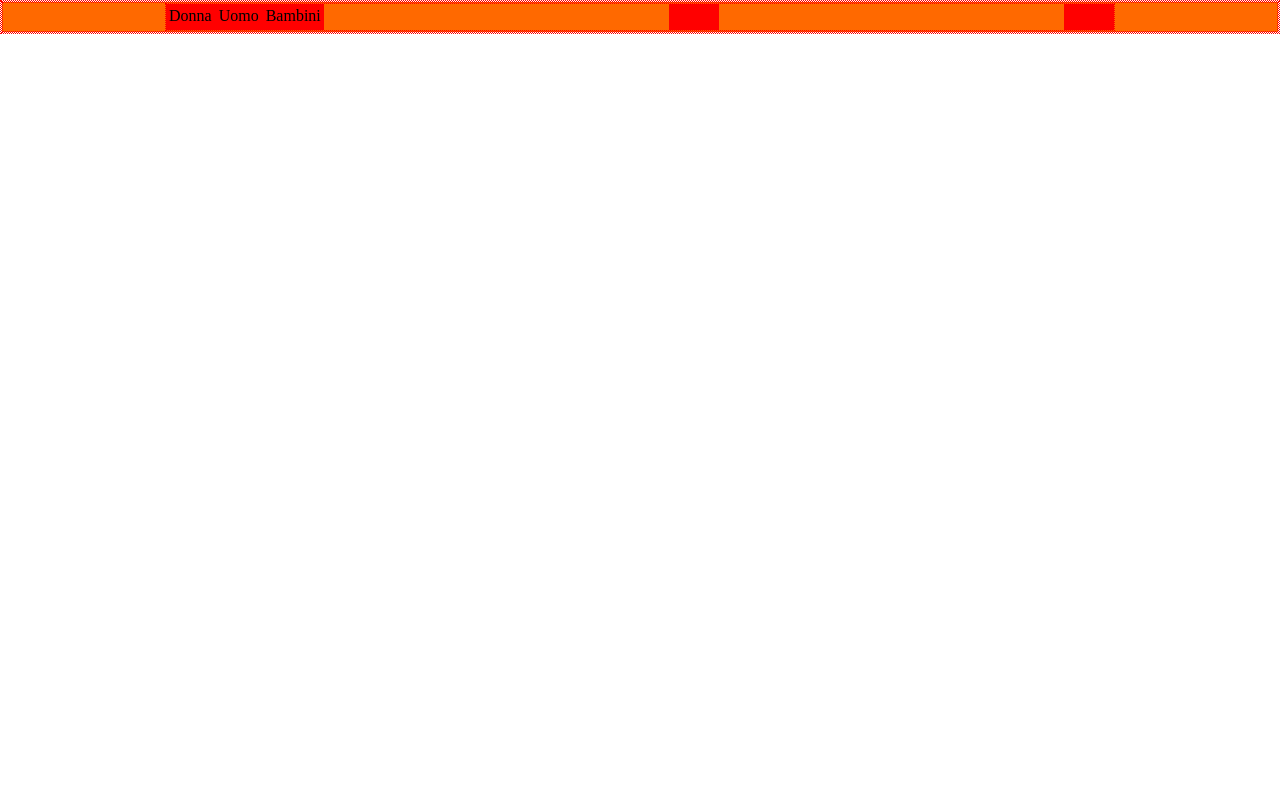
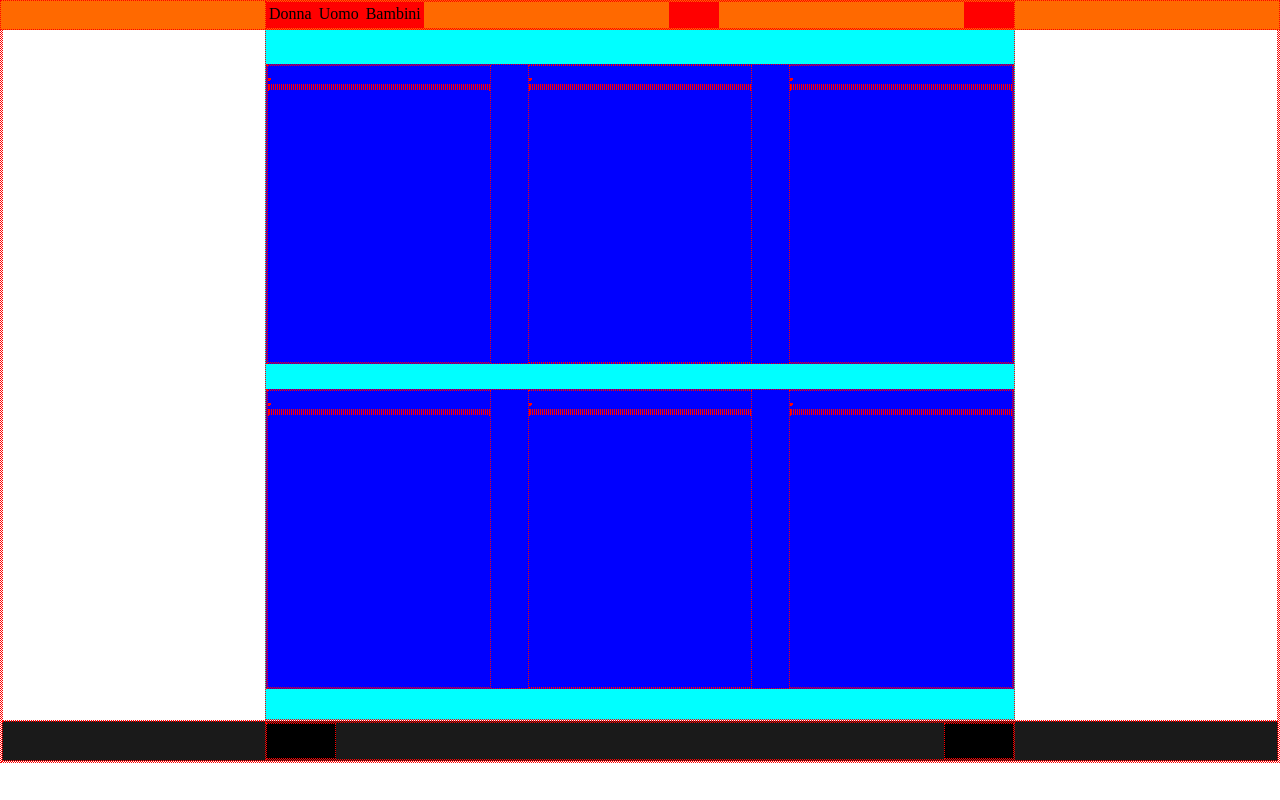
Before and after one commit to soniagaber/html-css-boolando, a plain HTML site: page index.html in a window 1280 px wide. Drawn offline with Linux system fonts and the light colour scheme.

Commit message:
fatta struttura a blocchi

```diff
--- a/css/style.css
+++ b/css/style.css
@@ -8,10 +8,14 @@
 header{
     background-color: #FF6900;
     height: 30px;
+    position: fixed;
+    top: 0;
+    left: 0;
+    width: 100%;
 }
 
 .container-centered{
-    max-width: 950px;
+    max-width: 750px;
     margin-left: auto;
     margin-right: auto;
     height: 100%;
@@ -34,3 +38,42 @@ header{
     list-style-type: none;
     gap: 5px;
 }
+
+#main-inner{
+padding-top: 60px;
+display: flex;
+flex-direction: column;
+justify-content: space-between;
+padding-bottom: 30px;
+background-color: aqua;
+gap: 25px;
+}
+
+#main-inner>div{
+    background-color: blue;
+    display: flex;
+    flex-direction: row;
+    height: 300px;
+    justify-content: space-between;
+}
+
+.riquadro-articolo{
+    width: 30%;
+}
+
+footer{
+    background-color: #1A1A1A;
+    height: 40px;
+}
+
+#footer-inner{
+    display: flex;
+    flex-direction: row;
+    justify-content: space-between;
+}
+
+#footer-inner>div{
+    height: 100%;
+    min-width: 70px;
+    background-color: black;
+}
--- a/index.html
+++ b/index.html
@@ -1,5 +1,6 @@
 <!DOCTYPE html>
 <html lang="en">
+
 <head>
     <meta charset="UTF-8">
     <meta http-equiv="X-UA-Compatible" content="IE=edge">
@@ -7,6 +8,7 @@
     <title>Boolando</title>
     <link rel="stylesheet" href="css/style.css">
 </head>
+
 <body>
 
     <!-- header -->
@@ -26,10 +28,62 @@
     <!-- /header -->
 
     <!-- main -->
+    <main>
+        <div id="main-inner" class="container-centered">
+            <div id="immagini-sopra">
+                <div class="riquadro-articolo">
+                    <img src="" alt="">
+                    <div id="marca"></div>
+                    <div id="modello"></div>
+                    <div id="prezzo"></div>
+                </div>
+                <div class="riquadro-articolo">
+                    <img src="" alt="">
+                    <div id="marca"></div>
+                    <div id="modello"></div>
+                    <div id="prezzo"></div>
+                </div>
+                <div class="riquadro-articolo">
+                    <img src="" alt="">
+                    <div id="marca"></div>
+                    <div id="modello"></div>
+                    <div id="prezzo"></div>
+                </div>
+            </div>
+            <div id="immagini sotto">
+                <div class="riquadro-articolo">
+                    <img src="" alt="">
+                    <div id="marca"></div>
+                    <div id="modello"></div>
+                    <div id="prezzo"></div>
+                </div>
+                <div class="riquadro-articolo">
+                    <img src="" alt="">
+                    <div id="marca"></div>
+                    <div id="modello"></div>
+                    <div id="prezzo"></div>
+                </div>
+                <div class="riquadro-articolo">
+                    <img src="" alt="">
+                    <div id="marca"></div>
+                    <div id="modello"></div>
+                    <div id="prezzo"></div>
+                </div>
+            </div>
+
+        </div>
+    </main>
     <!-- /main -->
 
     <!-- footer -->
+    <footer>
+        <div id="footer-inner" class="container-centered">
+            <div id="azienda"></div>
+            <div id="trovaci-anche"></div>
+        </div>
+    </footer>
     <!-- /footer -->
 
 </body>
+
 </html>
```
